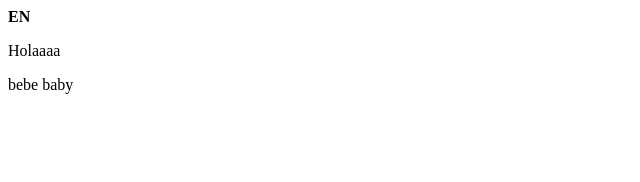
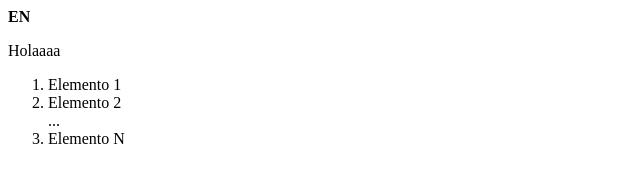
Before and after one commit to georgesteve/prueba-touluse-3, a plain HTML site: page index.html in a window 1280 px wide. Shown: the whole page, without its empty margins (0-640 px from the left). Drawn offline with Linux system fonts and the light colour scheme.

Commit message:
prueba 3

```diff
--- a/index.html
+++ b/index.html
@@ -7,10 +7,12 @@
 </head>
 <body>
 
-    <l>
-        bebe
-        baby
-    </l>
+    <ol>
+        <li>Elemento 1</li>
+        <li>Elemento 2</li>
+        ...
+        <li>Elemento N</li>
+      </ol>
 </body>
 
 </html>
```
